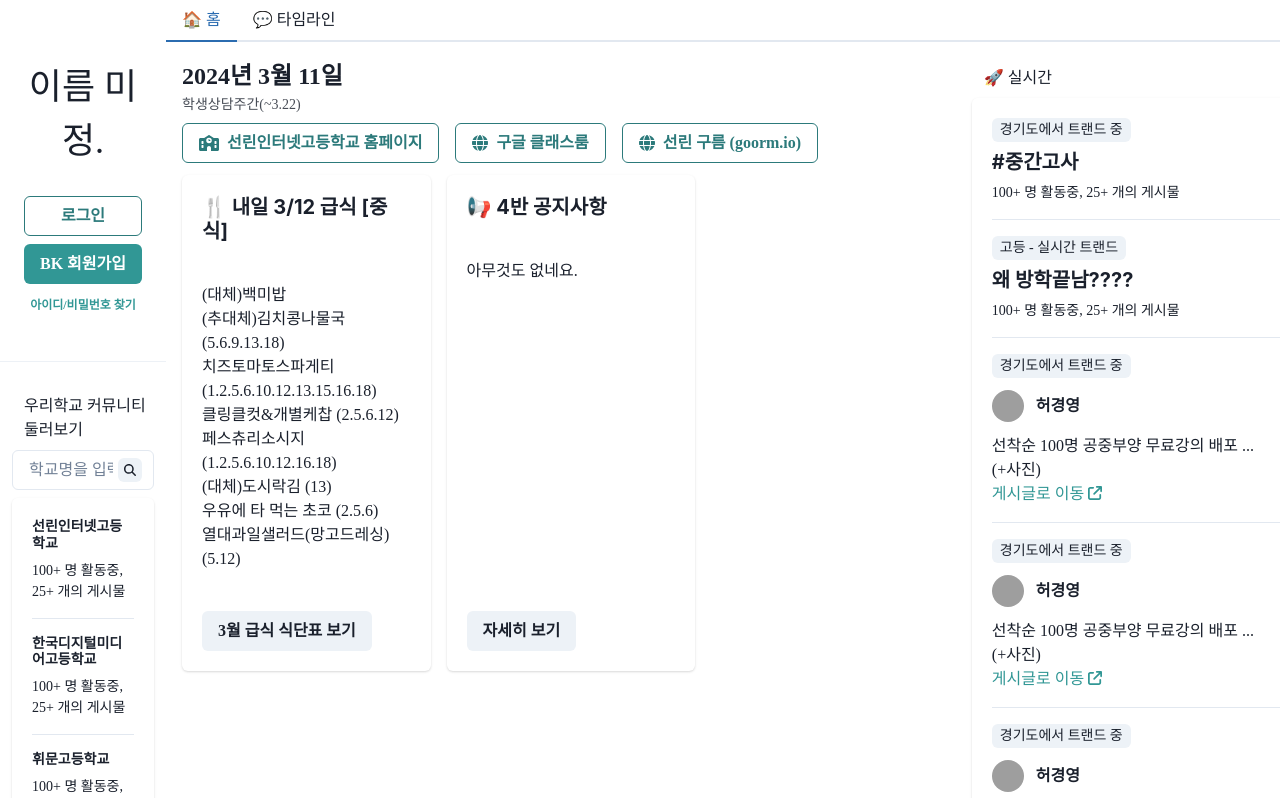
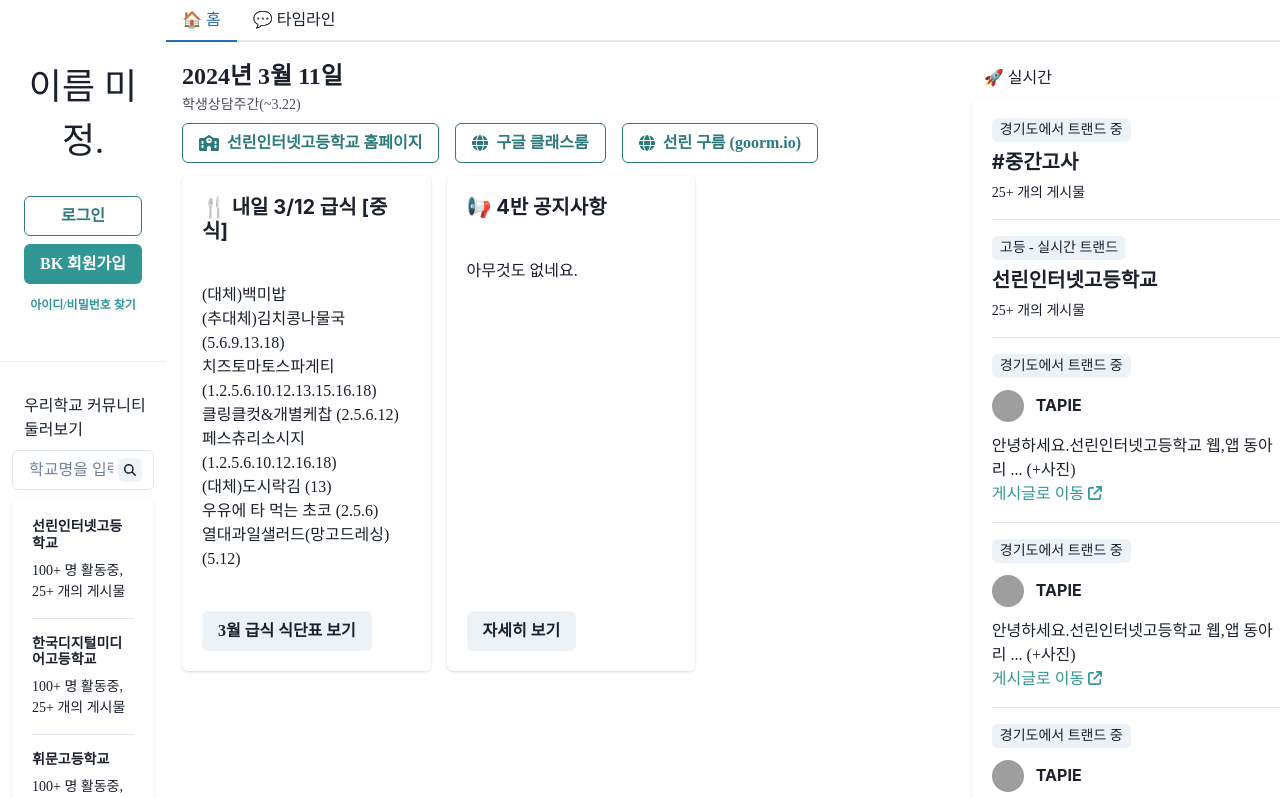
Before and after one commit to yuchand017/bk-frontend, a Next.js app: page / in a window 1280 px wide. Shown: the top 798 px of the page. Built offline with nearby package versions, Linux system fonts and the light colour scheme; grey boxes are pictures that could not be loaded; a web font is replaced by a local one.

Commit message:
fix example feed content

```diff
--- a/src/components/feedbar.tsx
+++ b/src/components/feedbar.tsx
@@ -29,17 +29,17 @@ const FeedBar = () => {
                                             {school}
                                         </Heading>
                                         <Text pt='2' fontSize='sm'>
-                                            100+ 명 활동중, 25+ 개의 게시물
+                                            25+ 개의 게시물
                                         </Text>
                                     </Box>
                                 ))}
                                 <Box>
                                     <Tag>고등 - 실시간 트랜드</Tag>
                                     <Heading paddingTop='8px' size='md' textTransform='uppercase'>
-                                        왜 방학끝남????
+                                        선린인터넷고등학교
                                     </Heading>
                                     <Text pt='2' fontSize='sm'>
-                                        100+ 명 활동중, 25+ 개의 게시물
+                                        25+ 개의 게시물
                                     </Text>
                                 </Box>
                                 {Array.from({length:7}, (_, i) => (
@@ -52,14 +52,14 @@ const FeedBar = () => {
                                                 <Box>
                                                     <Heading size='sm'>
                                                         <Tooltip label="@sunrin_tapie" aria-label='@sunrin_tapie'>
-                                                            허경영
+                                                            TAPIE
                                                         </Tooltip>
                                                     </Heading>
                                                 </Box>
                                             </Flex>
                                         </Flex>
                                         <Text>
-                                            선착순 100명 공중부양 무료강의 배포 ... (+사진)<br/>
+                                            안녕하세요.선린인터넷고등학교 웹,앱 동아리  ... (+사진)<br/>
                                             <Link color='teal.500' href='#'>
                                                 게시글로 이동 <FontAwesomeIcon size='sm' icon={faExternalLink} />
                                             </Link>
```
